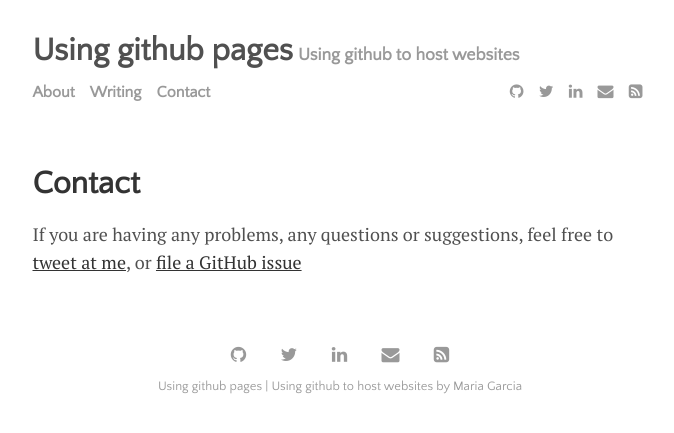
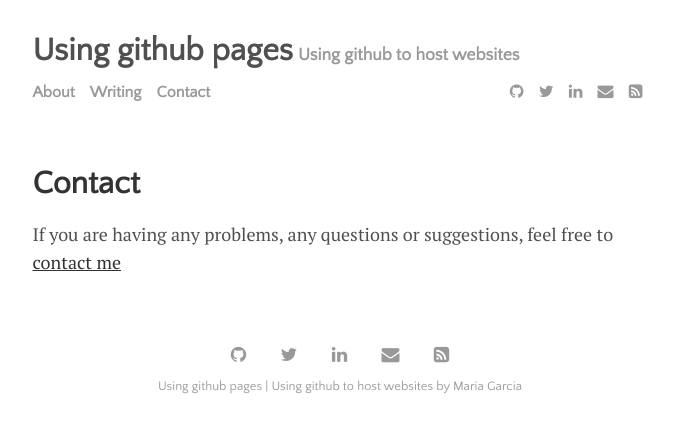
Before and after one commit to mariagarcial/mariagarcial.github.io, a Jekyll site: the page built from menu/contact.md, in a window 1280 px wide. Shown: the top 433 px of the page, without its empty margins (300-974 px from the left). Built offline with Jekyll 4.4.1, drawn with Linux system fonts in a browser that asks for light colours.

Commit message:
Update contact.md

```diff
--- a/menu/contact.md
+++ b/menu/contact.md
@@ -4,4 +4,4 @@ title: Contact
 permalink: /contact
 ---
 
-If you are having any problems, any questions or suggestions, feel free to [tweet at me](https://twitter.com/intent/tweet?text=%40paululele), or [file a GitHub issue](https://github.com/lenpaul/lagrange/issues/new)
+If you are having any problems, any questions or suggestions, feel free to [contact me](https://github.com/mariagarcial)
```
